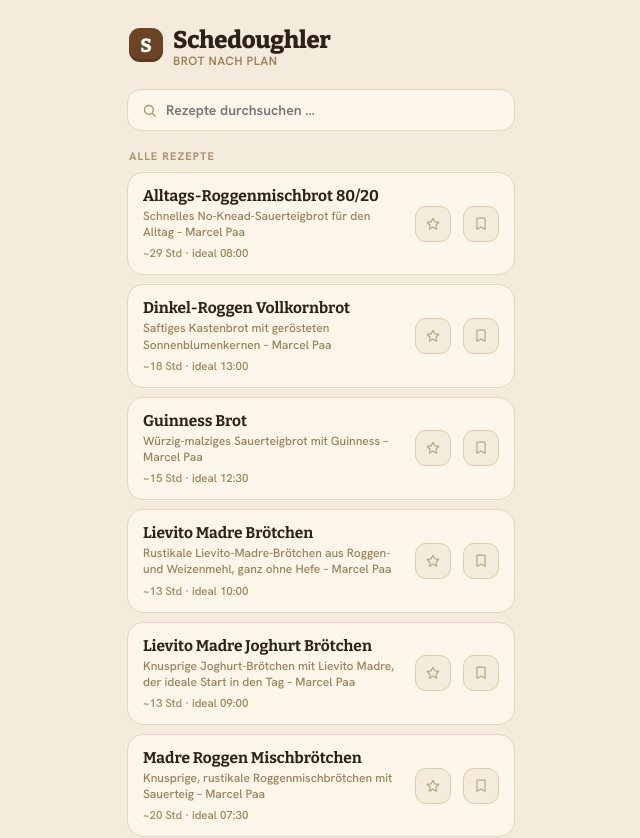
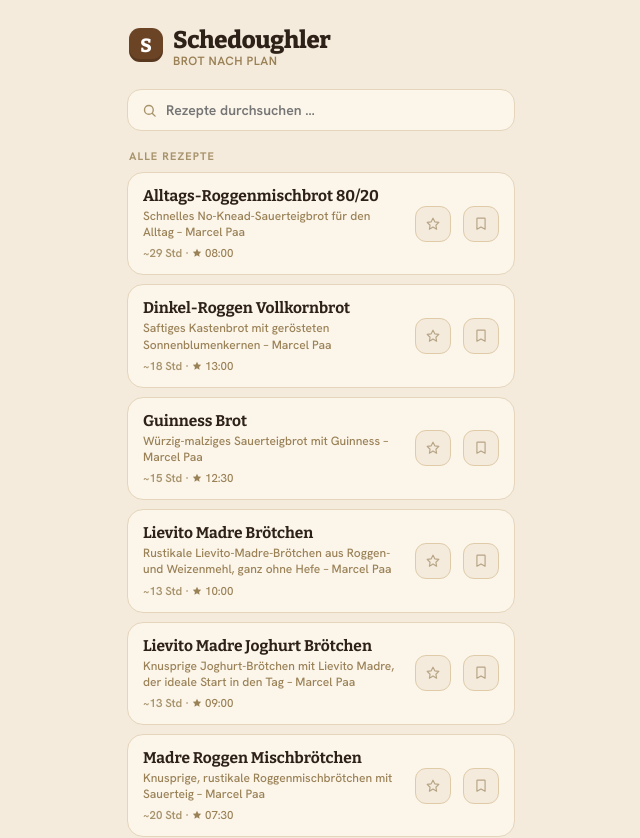
Before and after one commit to sboe0705/schedoughler, a Vue app: page / in a window 1280 px wide. Shown: the top 838 px of the page, without its empty margins (319-959 px from the left). Built offline with nearby package versions, Linux system fonts and the light colour scheme.

Commit message:
replaced "ideal" with a star

```diff
--- a/src/components/RecipeRow.vue
+++ b/src/components/RecipeRow.vue
@@ -18,7 +18,7 @@
       </div>
       <template v-else>
         <div class="row-subtitle">{{ recipe.subtitle }}</div>
-        <div class="row-total">{{ recipe.totalShort }}<span v-if="idealFinishLabel" class="row-ideal"> · ideal {{ idealFinishLabel }}</span></div>
+        <div class="row-total">{{ recipe.totalShort }}<span v-if="idealFinishLabel" class="row-ideal"> · <span class="ideal-star" :title="`Empfohlene Fertigstellungszeit: ${idealFinishLabel}`"><svg width="10" height="10" viewBox="0 0 24 24" fill="currentColor"><path d="M12 2l3.09 6.26L22 9.27l-5 4.87L18.18 21 12 17.27 5.82 21 7 14.14l-5-4.87 6.91-1.01L12 2z"/></svg></span> {{ idealFinishLabel }}</span></div>
       </template>
     </div>
 
@@ -142,6 +142,11 @@ const idealFinishLabel = computed(() => {
   font-weight: 500;
 }
 
+.ideal-star {
+  display: inline-flex;
+  vertical-align: -1px;
+}
+
 .finish-pill {
   display: inline-flex;
   align-items: center;
```
